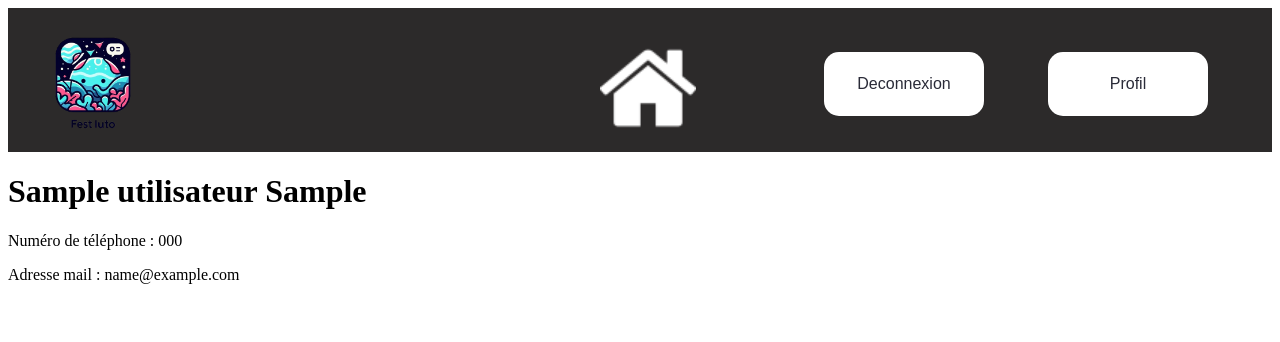
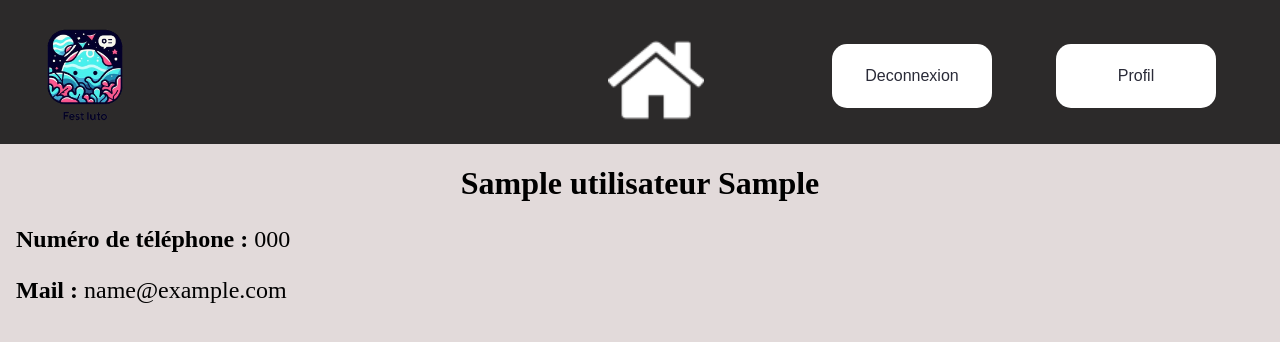
Before and after one commit to RomainMechain/SAE_BD, a Flask app: page /profil in a window 1280 px wide. Shown: the top 342 px of the page. Run offline with Flask 3, Linux system fonts and the light colour scheme; a user stored in the database is signed in; tables that the repository leaves empty hold one stand-in row (values such as "Sample post").

Commit message:
Feat/ Ajout du CSS pour la page profil

```diff
--- a/app/static/CSS/profil.css
+++ b/app/static/CSS/profil.css
@@ -0,0 +1,17 @@
+body{
+    margin:0;
+    background-color: rgb(226, 218, 218)
+}
+
+h1{
+    text-align: center;
+}
+
+p {
+    font-size: x-large;
+    margin-left: 1rem;
+}
+
+span {
+    font-weight: bold;
+}
--- a/app/templates/profil.html
+++ b/app/templates/profil.html
@@ -11,10 +11,10 @@
             <h1>{{ user.nomUtilisateur }} {{ user.prenomUtilisateur }}</h1>
             <section>
                 <div>
-                    <p>Numéro de téléphone : {{ user.numTelUtilisateur }}</p>
+                    <p><span>Numéro de téléphone :</span> {{ user.numTelUtilisateur }}</p>
                 </div>
                 <div>
-                    <p>Adresse mail : {{ user.emailUtilisateur }}</p>
+                    <p><span>Mail : </span> {{ user.emailUtilisateur }}</p>
                 </div>
             </section>
         </main>
```
